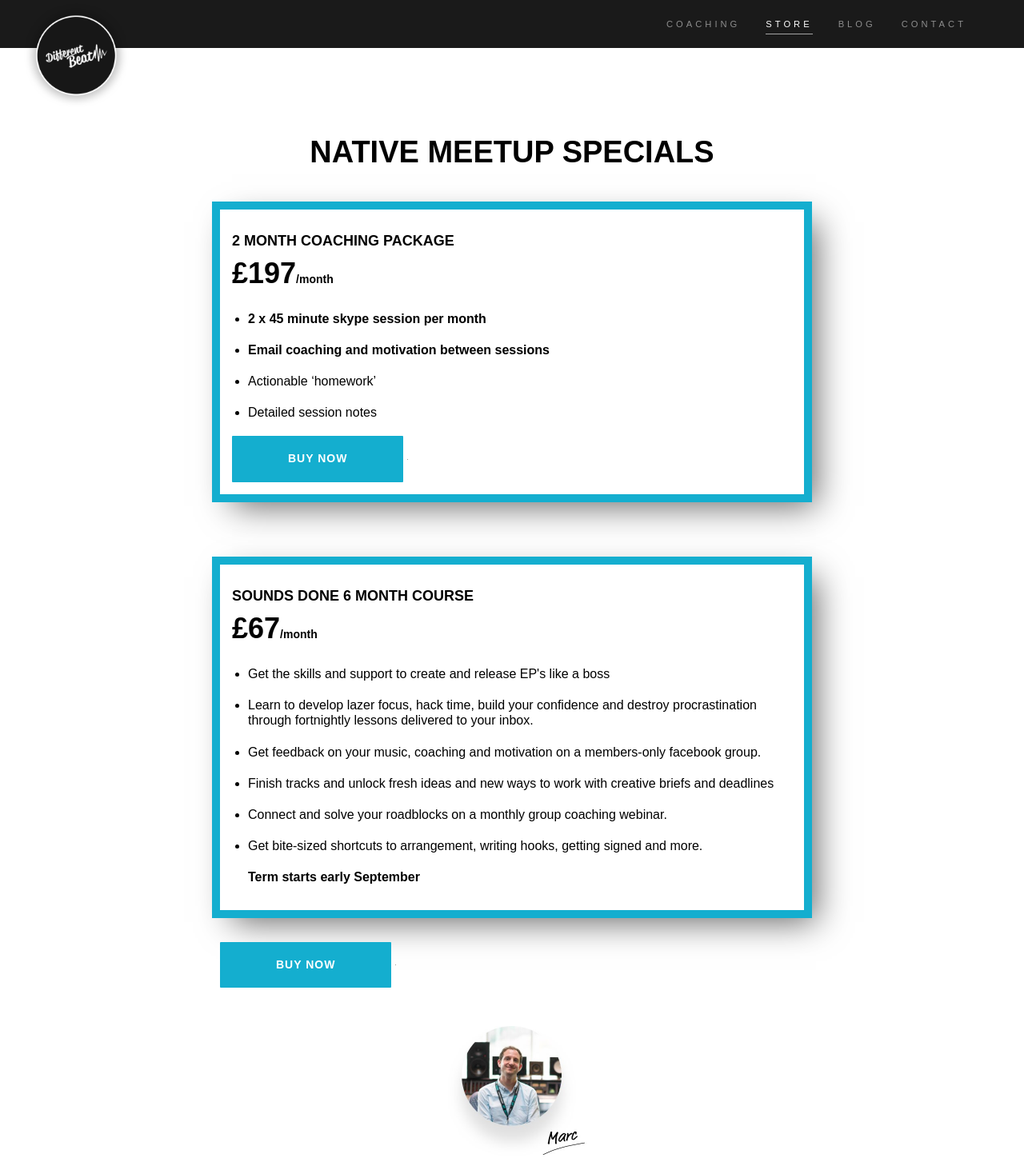
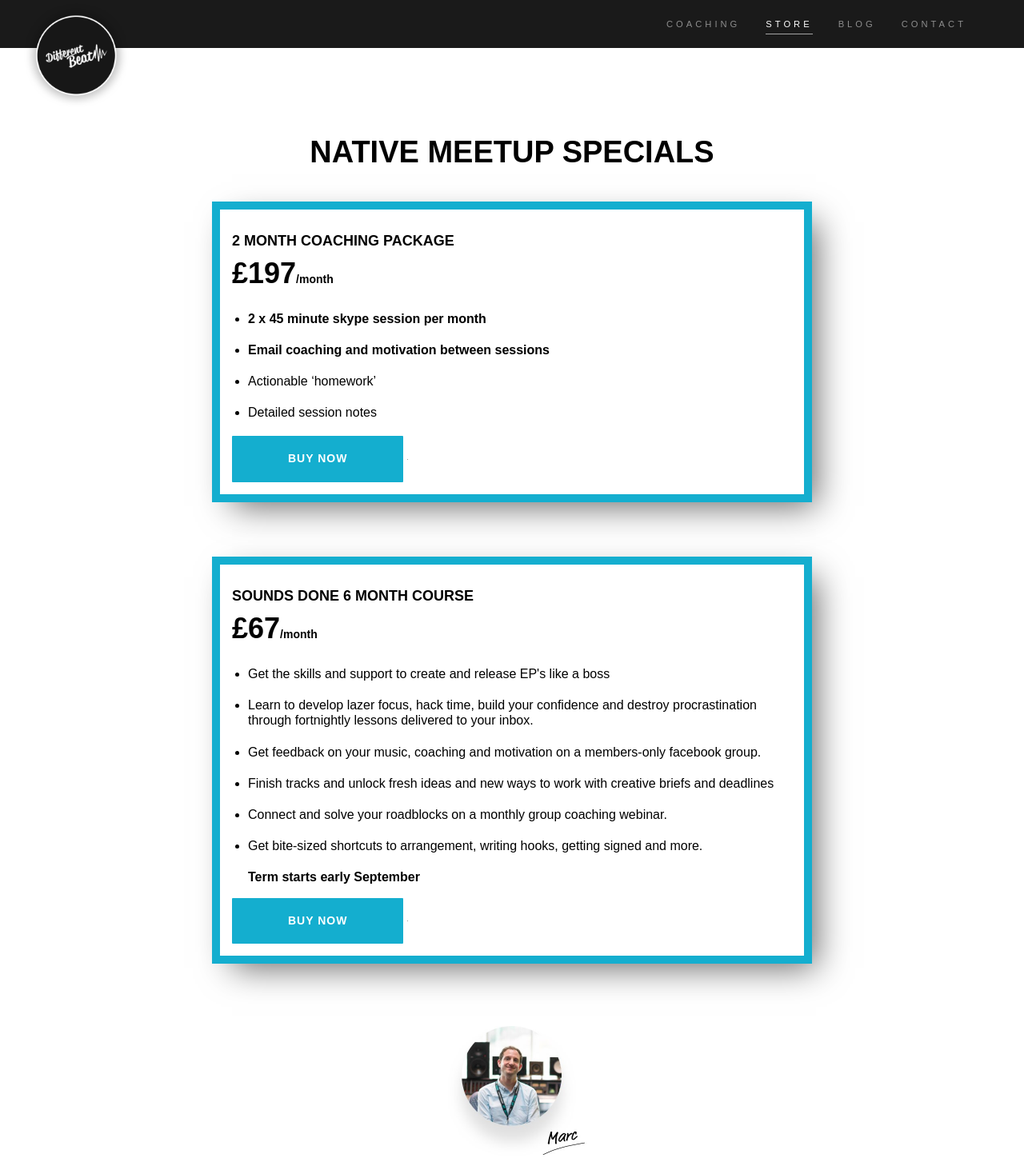
Before and after one commit to mlangsman/Coaching-Site, a Jekyll site: the page built from native-special.html, in a window 1280 px wide. Shown: the whole page at 80% size. Built offline with Jekyll 4.4.1, drawn with Linux system fonts in a browser that asks for light colours; nearby versions of some CDN libraries.

Commit message:
Remove test button, add sounds done button back

```diff
--- a/native-special.html
+++ b/native-special.html
@@ -48,20 +48,18 @@ title: Different Beat
 
 						</ul>
 
-
+						<form action="https://www.paypal.com/cgi-bin/webscr" method="post" target="_top">
+<input type="hidden" name="cmd" value="_s-xclick">
+<input type="hidden" name="hosted_button_id" value="MGZPH4TSVGJNG">
+<button type="submit" class="btn btn-primary">BUY NOW</button>
+<img alt="" border="0" src="https://www.paypalobjects.com/en_GB/i/scr/pixel.gif" width="1" height="1">
+</form>
 
 
 
 						</div>
 					</div>
 
-
-<form action="https://www.paypal.com/cgi-bin/webscr" method="post" target="_top">
-<input type="hidden" name="cmd" value="_s-xclick">
-<input type="hidden" name="hosted_button_id" value="JYN56RF7WZ8LY">
-<button type="submit" class="btn btn-primary">BUY NOW</button>
-<img alt="" border="0" src="https://www.paypalobjects.com/en_GB/i/scr/pixel.gif" width="1" height="1">
-</form>
 
 
 
```
